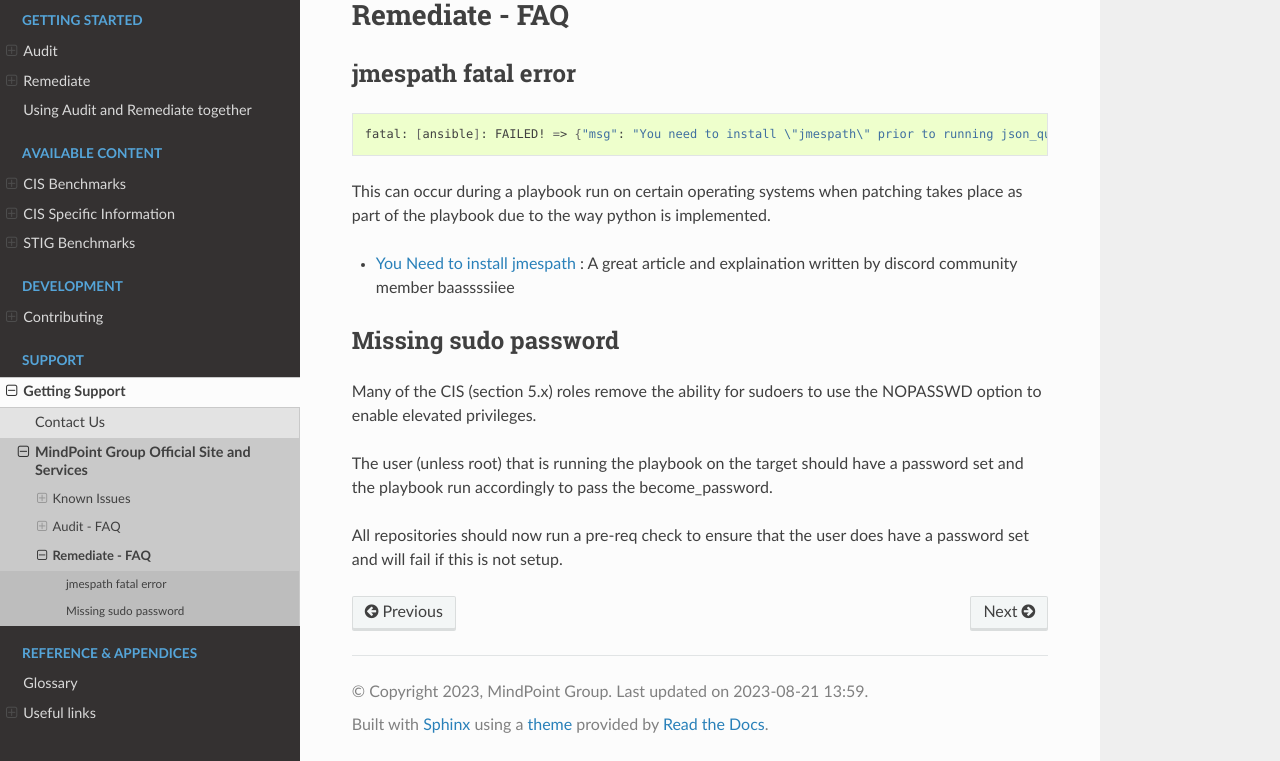
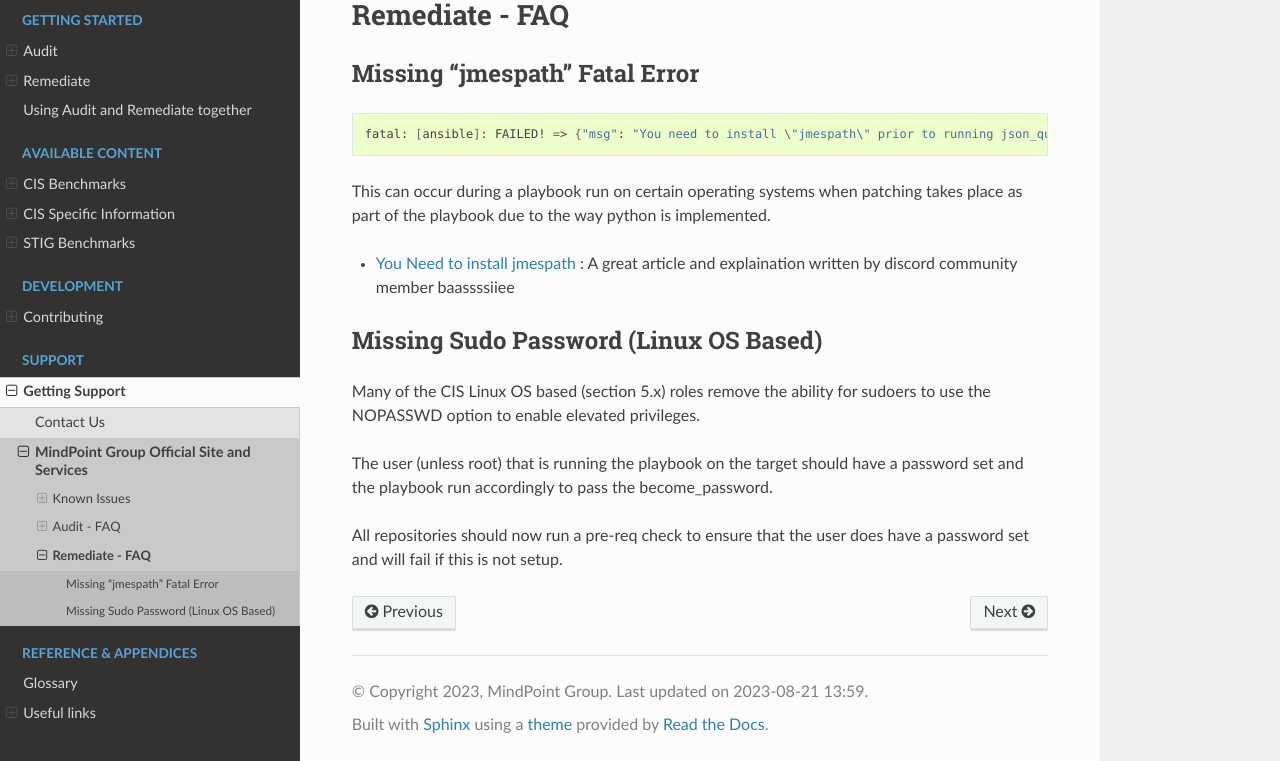
Before and after one commit to ansible-lockdown/MPG-AL-READTHEDOCS, a Sphinx documentation site: the page built from docs/source/remediate/rem-faq.rst, in a window 1280 px wide and 964 px high, cut to the strip 203-964 px from the top of the window. Built offline with Sphinx 7.4.7 and the Read the Docs theme 2.0.0, drawn with Linux system fonts in a browser that asks for light colours; pages that are not in the unit, such as notebooks, are missing from menus.

Commit message:
FAQ Rem - Linux based Description update -1
Signed-off-by: Frederick Witty <frederickw@mindpointgroup.com>

```diff
--- a/docs/source/remediate/rem-faq.rst
+++ b/docs/source/remediate/rem-faq.rst
@@ -1,8 +1,8 @@
 Remediate - FAQ
 ===============
 
-jmespath fatal error
-^^^^^^^^^^^^^^^^^^^^
+Missing "jmespath" Fatal Error
+^^^^^^^^^^^^^^^^^^^^^^^^^^^^^^
 
 .. code-block:: bash
 
@@ -12,10 +12,10 @@
 
 * `You Need to install jmespath <https://serverfault.com/questions/1114638/ansible-you-need-to-install-jmespath-prior-to-running-json-query-filter-bu>`_ : A great article and explaination written by discord community member baassssiiee
 
-Missing sudo password
-^^^^^^^^^^^^^^^^^^^^^
+Missing Sudo Password (Linux OS Based)
+^^^^^^^^^^^^^^^^^^^^^^^^^^^^^^^^^^^^^^
 
-Many of the CIS (section 5.x) roles remove the ability for sudoers to use the NOPASSWD option to enable elevated privileges.
+Many of the CIS Linux OS based (section 5.x) roles remove the ability for sudoers to use the NOPASSWD option to enable elevated privileges.
 
 The user (unless root) that is running the playbook on the target should have a password set and the playbook run accordingly to pass the become_password.
 
```
